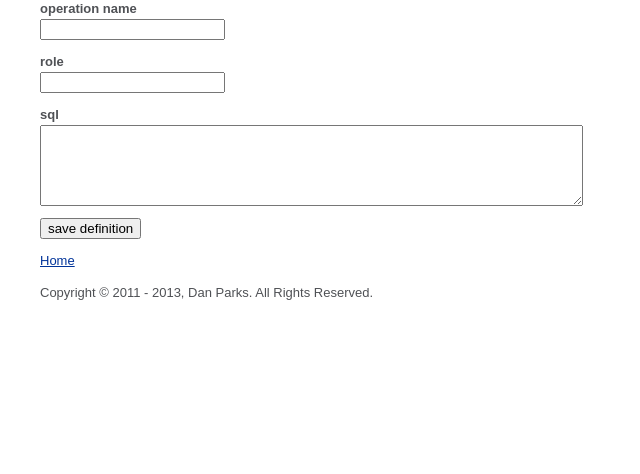
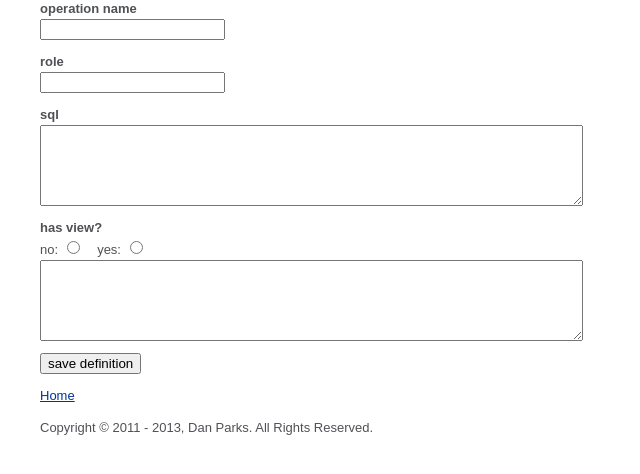
Before and after one commit to tapostrophemo/clctnz, a CodeIgniter app: page /index.php/application/operation in a window 1280 px wide. Shown: the part 170-644 px from the top of the page, without its empty margins (0-640 px from the left). Run offline with CodeIgniter, Linux system fonts and the light colour scheme.

Commit message:
adding user-definable views for operations

```diff
--- a/app/config/form_validation.php
+++ b/app/config/form_validation.php
@@ -21,6 +21,8 @@ $config = array(
     array('field' => 'role', 'label' => 'role', 'rules' => 'trim|max_length[255]'),
     array('field' => 'name', 'label' => 'operation name', 'rules' => 'trim|required|max_length[255]'),
     array('field' => 'sql_text', 'label' => 'SQL text', 'rules' => 'trim|required'),
+    array('field' => 'has_view', 'label' => 'has view', 'rules' => 'is_natural|required'),
+    array('field' => 'view_code', 'label' => 'view code', 'rules' => 'trim'),
   ),
 
   'database_settings' => array(
--- a/app/controllers/application.php
+++ b/app/controllers/application.php
@@ -68,7 +68,6 @@ class Application extends CI_Controller
     foreach ($operations as $op) {
       $name = str_replace(' ', '_', $op->name);
       $config[] = "  '$name' => array('field' => 'TODO', 'label' => 'TODO', 'rules' => 'TODO'),";
-      $code[] = array('name' => "app/views/$name.php", 'code' => "TODO: create view for operation $name");
     }
     $code[] = array('name' => "app/config/form_validation.php", 'code' => getTemplate('views/templates/app/config/form_validation.php', join($config, "\n")));
 
@@ -98,10 +97,14 @@ class Application extends CI_Controller
     $code[] = array('name' => 'sql/setup.sql', 'code' => join($sql, ";\n\n") . ';');
     $ops = array();
     foreach ($operations as $op) {
-      $s = $this->CollectionApp->getOperation($op->id)->sql_text;
+      $o = $this->CollectionApp->getOperation($op->id);
+      $s = $o->sql_text;
       $ss = preg_replace("/\n/", "\\n", $s);
       $ops[] = "/*\n-- {$op->name}\n" . $s . "\n*/";
       $ops[] = "INSERT INTO _clctnz_operations(name, role, sql_text) VALUES('{$op->name}', '{$op->role}', '{$ss}');\n";
+
+      $name = str_replace(' ', '_', $op->name);
+      $code[] = array('name' => "app/views/$name.php", 'code' => ($op->has_view == 1 ? $o->view_code : "TODO: create view for operation $name"));
     }
     $code[] = array('name' => 'sql/operations.sql', 'code' => join($ops, "\n\n"));
     $code[] = array('name' => 'sql/teardown.sql', 'code' => "DROP TABLE IF EXISTS\n  " . join($collectibles, ",\n  ") . ';');
@@ -181,6 +184,8 @@ class Application extends CI_Controller
       'name' => array('type' => 'varchar', 'constraint' => 255),
       'role' => array('type' => 'varchar', 'constraint' => 255),
       'sql_text' => array('type' => 'text'),
+      'has_view' => array('type' => 'tinyint'),
+      'view_code' => array('type' => 'text'),
     ));
     $this->dbforge->create_table('_clctnz_operations');
 
@@ -226,7 +231,9 @@ class Application extends CI_Controller
       $this->CollectionApp->saveOperation(
         $this->input->post('name'),
         $this->input->post('role'),
-        $this->input->post('sql_text'));
+        $this->input->post('sql_text'),
+        $this->input->post('has_view'),
+        $this->input->post('view_code'));
       redirect('/');
     }
   }
@@ -241,7 +248,9 @@ class Application extends CI_Controller
         $id,
         $this->input->post('name'),
         $this->input->post('role'),
-        $this->input->post('sql_text'));
+        $this->input->post('sql_text'),
+        $this->input->post('has_view'),
+        $this->input->post('view_code'));
       redirect('/');
     }
   }
--- a/app/helpers/controller_gen_helper.php
+++ b/app/helpers/controller_gen_helper.php
@@ -89,3 +89,16 @@ function generateFromMulti($name, $sqls, $role = '') {
   }
 <?php
 }
+
+/********************************************************************************/
+function generateFromSelect($parser, $name, $sql, $role = '') {
+  $items = $parser->parsed['FROM'][0]['table'];
+?>
+  function <?=$name?>() {
+    <?php roleCheck($role); ?>
+
+    $<?=$items?> = $this->db->query('<?=$sql?>')->result();
+    $this->load->view('<?=$name?>', array('<?=$items?>' => $<?=$items?>));
+  }
+<?php
+}
--- a/app/models/collectionapp.php
+++ b/app/models/collectionapp.php
@@ -16,19 +16,29 @@ class CollectionApp extends CI_Model
   }
 
   function getOperations() {
-    return $this->db->select(array('id', 'name', 'role'))->get('_clctnz_operations')->result();
+    return $this->db->select(array('id', 'name', 'role', 'has_view'))->get('_clctnz_operations')->result();
   }
 
   function getOperation($id) {
     return $this->db->where('id', $id)->get('_clctnz_operations')->row();
   }
 
-  function saveOperation($name, $role, $sqlText) {
-    $this->db->insert('_clctnz_operations', array('name' => $name, 'role' => $role, 'sql_text' => $sqlText));
+  function saveOperation($name, $role, $sqlText, $hasView, $viewCode) {
+    $this->db->insert('_clctnz_operations', array(
+      'name' => $name,
+      'role' => $role,
+      'sql_text' => $sqlText,
+      'has_view' => $hasView,
+      'view_code' => $viewCode));
   }
 
-  function updateOperation($id, $name, $role, $sqlText) {
-    $this->db->where('id', $id)->update('_clctnz_operations', array('name' => $name, 'role' => $role, 'sql_text' => $sqlText));
+  function updateOperation($id, $name, $role, $sqlText, $hasView, $viewCode) {
+    $this->db->where('id', $id)->update('_clctnz_operations', array(
+      'name' => $name,
+      'role' => $role,
+      'sql_text' => $sqlText,
+      'has_view' => $hasView,
+      'view_code' => $viewCode));
   }
 
   function deleteOperation($id) {
--- a/app/views/op.php
+++ b/app/views/op.php
@@ -25,6 +25,12 @@
  <label>sql</label><br/>
  <textarea name="sql_text" rows="5" cols="65"><?=set_value('sql_text', $op->sql_text)?></textarea>
 </p>
+<p>
+ <label>has view?</label><br/>
+ no: <input type="radio" name="has_view" value="0" <?=set_radio('has_view', 'checked', $op->has_view == 0)?>>&nbsp;&nbsp;&nbsp;
+ yes: <input type="radio" name="has_view" value="1" <?=set_radio('has_view', 'checked', $op->has_view == 1)?>><br/>
+ <textarea name="view_code" rows="5" cols="65"><?=set_value('view_code', $op->view_code)?></textarea>
+</p>
 <input type="submit" value="alter definition"/>
 </form>
 
--- a/app/views/ops.php
+++ b/app/views/ops.php
@@ -25,6 +25,12 @@
  <label>sql</label><br/>
  <textarea name="sql_text" rows="5" cols="65"></textarea>
 </p>
+<p>
+ <label>has view?</label><br/>
+ no: <input type="radio" name="has_view" value="0">&nbsp;&nbsp;&nbsp;
+ yes: <input type="radio" name="has_view" value="1"><br/>
+ <textarea name="view_code" rows="5" cols="65"></textarea>
+</p>
 <input type="submit" value="save definition"/>
 </form>
 
--- a/app/views/templates/app/controllers/controller_fragment.php
+++ b/app/views/templates/app/controllers/controller_fragment.php
@@ -12,6 +12,7 @@ if (!is_array($sql)) {
   if (isset($p->parsed['INSERT'])) generateFromInsert($p, $name, $sql, $op->role);
   if (isset($p->parsed['UPDATE'])) generateFromUpdate($p, $name, $sql, $op->role);
   if (isset($p->parsed['DELETE'])) generateFromDelete($p, $name, $sql, $op->role);
+  if (isset($p->parsed['SELECT'])) generateFromSelect($p, $name, $sql, $op->role);
 }
 else {
   generateFromMulti($name, $sql, $op->role);
```
